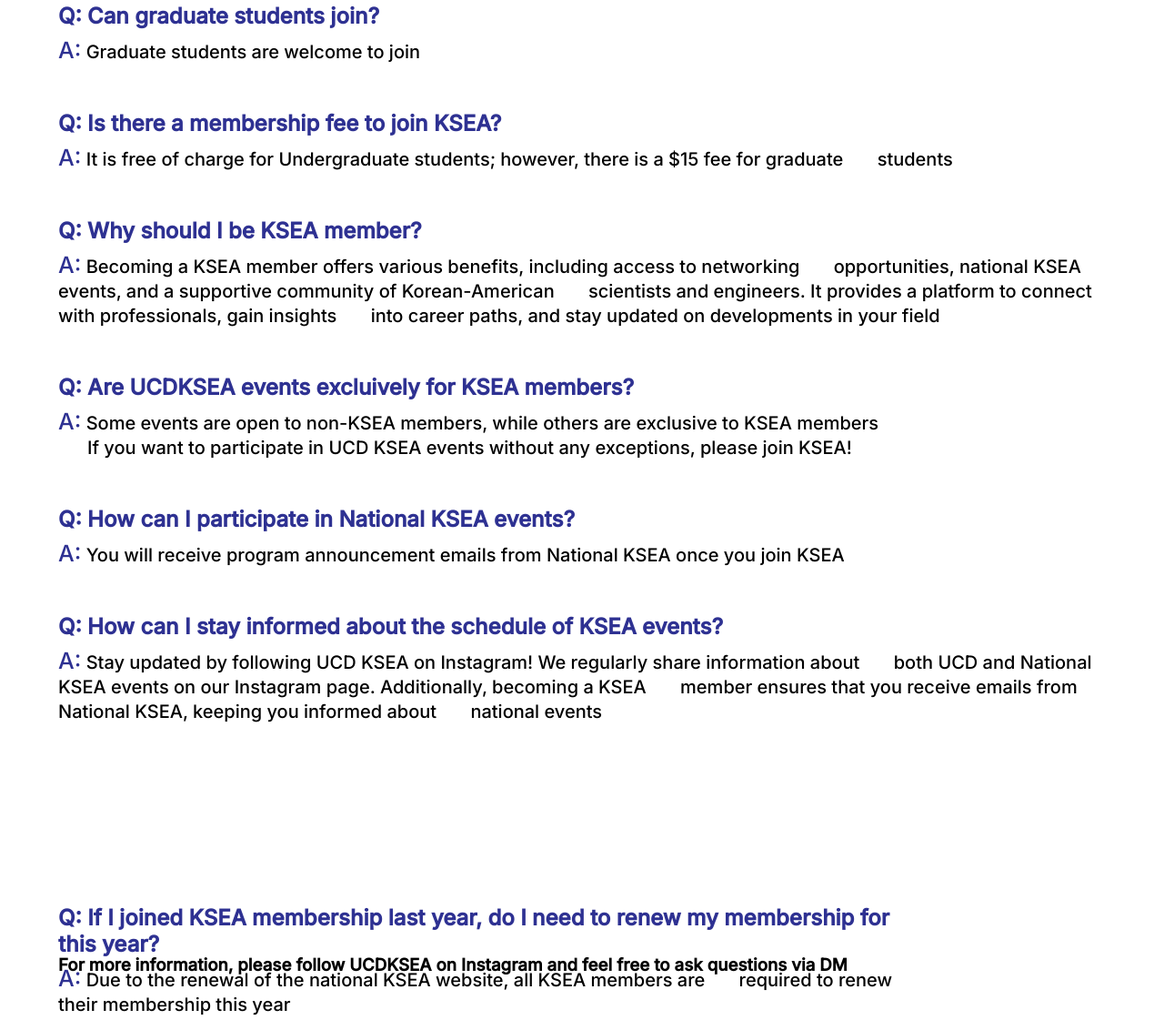
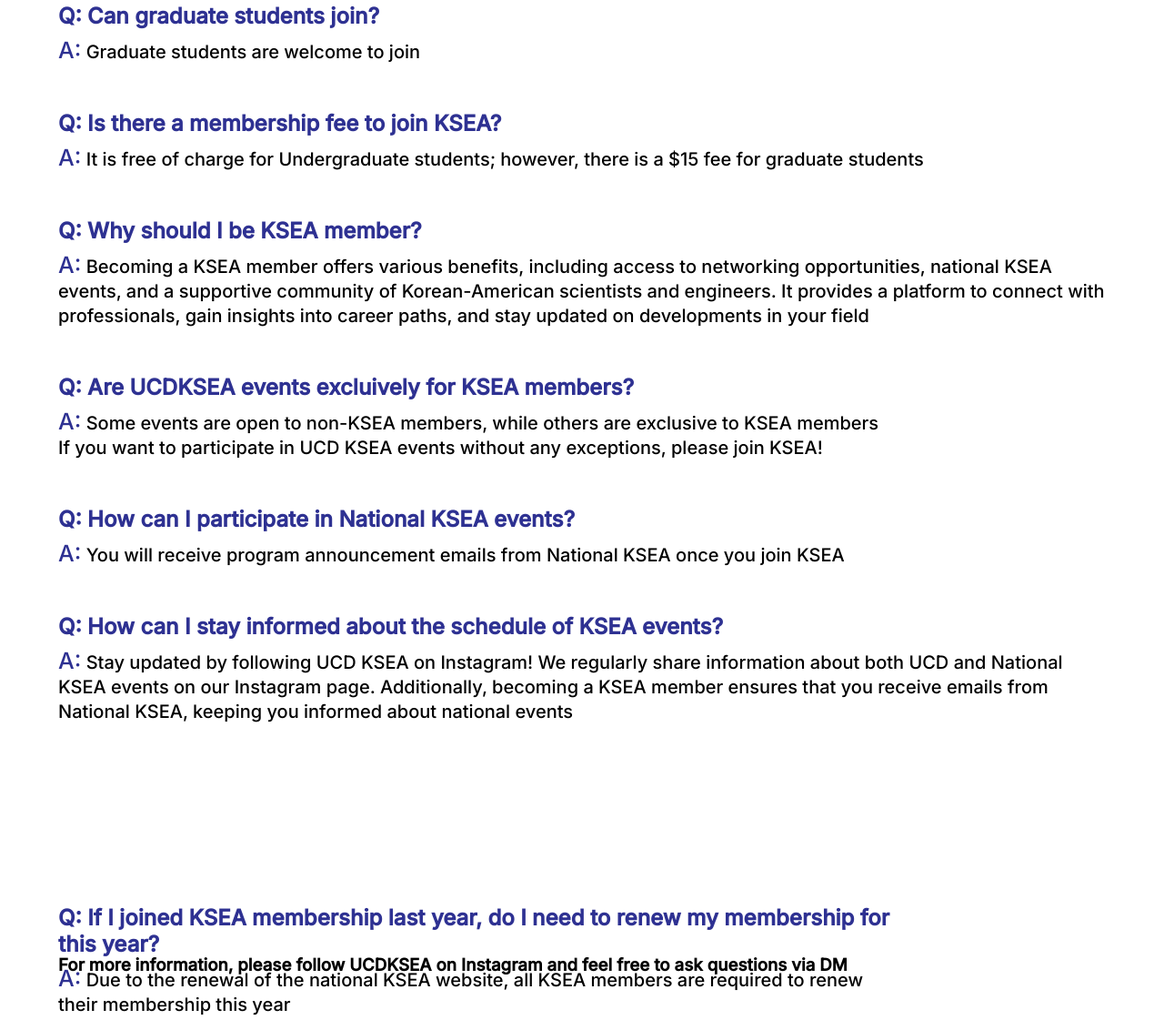
Before and after one commit to januie/kseawebsite, a plain HTML site: page faq.html in a window 1280 px wide. Shown: the part 832-1953 px from the top of the page at 91% size. Drawn offline with Linux system fonts and the light colour scheme.

Commit message:
Update faq.html

```diff
--- a/faq.html
+++ b/faq.html
@@ -21,7 +21,7 @@
         <div class="nav-links">
           <ul>
             <li><a href="index.html">Home</a></li>
-            <li><a href="about.html">About UCD KSEA</a></li>
+            <li><a href="about.html">About KSEA</a></li>
             <li><a href="board.html">Board Members</a></li>
             <li><a href="event.html">Events</a></li>
             <li><a href="faq.html">FAQ</a></li>
@@ -34,131 +34,85 @@
     </section>
 
     <section class="faq">
-      <div class="questions">
-        <h1>Frequency Asked Questions</h1>
+
+      <div class = "questions">
+        <h1> Frequency Asked Questions</h1>
       </div>
 
-      <div class="onlykorean">
+      <div class= "onlykorean">
         <h2>Q: Are events open exclusively to Korean students?</h2>
-        <p>
-          <span style="color: #2e3192; font-size: 25px">A:</span> Events are
-          welcoming to all individuals interested in Korean culture. While
-          anyone can &nbsp;&nbsp;&nbsp;&nbsp;&nbsp;&nbsp;participate, it's
-          important to note that the majority of the communication during the
-          event &nbsp;&nbsp;&nbsp;&nbsp;&nbsp;&nbsp;will be in the Korean
-          language
+        <p><span style = "color: #2E3192 ; font-size: 25px;">A:</span> Events are welcoming to all individuals interested in Korean culture. While anyone can
+          participate, it's important to note that the majority of the communication during the event
+          will be in the Korean language</p>
+      </div>
+
+      <div class = "stemmajor">
+        <h2>Q: Do I need to pursue a major in STEM?</h2>
+        <p><span style = "color: #2E3192 ; font-size: 25px;">A:</span> We welcome participants from all majors; having a STEM major is not a requirement</p>
+      </div>
+
+      <div class = "gradstudent">
+        <h2>Q: Can graduate students join?</h2>
+        <p><span style = "color: #2E3192 ; font-size: 25px;">A:</span> Graduate students are welcome to join</p>
+      </div>
+
+      <div class = "fee">
+        <h2>Q: Is there a membership fee to join KSEA?</h2>
+        <p><span style = "color: #2E3192 ; font-size: 25px;">A:</span> It is free of charge for Undergraduate students; however, there is a $15 fee for graduate
+          students</p>
+      </div>
+
+      <div class = "member">
+        <h2>Q: Why should I be KSEA member? </h2>
+        <p><span style = "color: #2E3192 ; font-size: 25px;">A:</span> Becoming a KSEA member offers various benefits, including access to networking
+          opportunities, national KSEA events, and a supportive community of Korean-American
+          scientists and engineers. It provides a platform to connect with professionals, gain insights
+          into career paths, and stay updated on developments in your field</p>
+      </div>
+
+      <div class = "kseaevent">
+        <h2>Q: Are UCDKSEA events excluively for KSEA members?</h2>
+        <p><span style = "color: #2E3192 ; font-size: 25px;">A:</span> Some events are open to non-KSEA members, while others are exclusive to KSEA members
+          <br> If you want to participate in UCD KSEA events without any exceptions, please join KSEA!
         </p>
       </div>
 
-      <div class="stemmajor">
-        <h2>Q: Do I need to pursue a major in STEM?</h2>
-        <p>
-          <span style="color: #2e3192; font-size: 25px">A:</span> We welcome
-          participants from all majors; having a STEM major is not a requirement
-        </p>
+      <div class = "nationalksea">
+        <h2>Q: How can I participate in National KSEA events?</h2>
+        <p><span style = "color: #2E3192 ; font-size: 25px;">A:</span> You will receive program announcement emails from National KSEA once you join KSEA</p>
       </div>
 
-      <div class="gradstudent">
-        <h2>Q: Can graduate students join?</h2>
-        <p>
-          <span style="color: #2e3192; font-size: 25px">A:</span> Graduate
-          students are welcome to join
-        </p>
+      <div class = "knowevent">
+        <h2>Q: How can I stay informed about the schedule of KSEA events?</h2>
+        <p><span style = "color: #2E3192 ; font-size: 25px;">A:</span> Stay updated by following UCD KSEA on Instagram! We regularly share information about
+          both UCD and National KSEA events on our Instagram page. Additionally, becoming a KSEA
+          member ensures that you receive emails from National KSEA, keeping you informed about
+          national events</p>
       </div>
 
-      <div class="fee">
-        <h2>Q: Is there a membership fee to join KSEA?</h2>
-        <p>
-          <span style="color: #2e3192; font-size: 25px">A:</span> It is free of
-          charge for Undergraduate students; however, there is a $15 fee for
-          graduate &nbsp;&nbsp;&nbsp;&nbsp;&nbsp;&nbsp;students
-        </p>
+      <div class = "join">
+        <h2>Q: If I joined KSEA membership last year, do I need to renew my membership for this year?</h2>
+        <p><span style = "color: #2E3192 ; font-size: 25px;">A:</span> Due to the renewal of the national KSEA website, all KSEA members are
+          required to renew their membership this year</p>
       </div>
 
-      <div class="member">
-        <h2>Q: Why should I be KSEA member?</h2>
-        <p>
-          <span style="color: #2e3192; font-size: 25px">A:</span> Becoming a
-          KSEA member offers various benefits, including access to networking
-          &nbsp;&nbsp;&nbsp;&nbsp;&nbsp;&nbsp;opportunities, national KSEA
-          events, and a supportive community of Korean-American
-          &nbsp;&nbsp;&nbsp;&nbsp;&nbsp;&nbsp;scientists and engineers. It
-          provides a platform to connect with professionals, gain insights
-          &nbsp;&nbsp;&nbsp;&nbsp;&nbsp;&nbsp;into career paths, and stay
-          updated on developments in your field
-        </p>
+      <div class = "more">
+        <h3> For more information, please follow UCDKSEA on Instagram and feel free to ask questions via DM</h3>
       </div>
 
-      <div class="kseaevent">
-        <h2>Q: Are UCDKSEA events excluively for KSEA members?</h2>
-        <p>
-          <span style="color: #2e3192; font-size: 25px">A:</span> Some events
-          are open to non-KSEA members, while others are exclusive to KSEA
-          members <br />
-          &nbsp;&nbsp;&nbsp;&nbsp;&nbsp;&nbsp;If you want to participate in UCD
-          KSEA events without any exceptions, please join KSEA!
-        </p>
-      </div>
-
-      <div class="nationalksea">
-        <h2>Q: How can I participate in National KSEA events?</h2>
-        <p>
-          <span style="color: #2e3192; font-size: 25px">A:</span> You will
-          receive program announcement emails from National KSEA once you join
-          KSEA
-        </p>
-      </div>
-
-      <div class="knowevent">
-        <h2>Q: How can I stay informed about the schedule of KSEA events?</h2>
-        <p>
-          <span style="color: #2e3192; font-size: 25px">A:</span> Stay updated
-          by following UCD KSEA on Instagram! We regularly share information
-          about &nbsp;&nbsp;&nbsp;&nbsp;&nbsp;&nbsp;both UCD and National KSEA
-          events on our Instagram page. Additionally, becoming a KSEA
-          &nbsp;&nbsp;&nbsp;&nbsp;&nbsp;&nbsp;member ensures that you receive
-          emails from National KSEA, keeping you informed about
-          &nbsp;&nbsp;&nbsp;&nbsp;&nbsp;&nbsp;national events
-        </p>
-      </div>
-
-      <div class="join">
-        <h2>
-          Q: If I joined KSEA membership last year, do I need to renew my
-          membership for this year?
-        </h2>
-        <p>
-          <span style="color: #2e3192; font-size: 25px">A:</span> Due to the
-          renewal of the national KSEA website, all KSEA members are
-          &nbsp;&nbsp;&nbsp;&nbsp;&nbsp;&nbsp;required to renew their membership
-          this year
-        </p>
-      </div>
-
-      <div class="more">
-        <h3>
-          For more information, please follow UCDKSEA on Instagram and feel free
-          to ask questions via DM
-        </h3>
-      </div>
-
-      <div class="instagram">
-        <a href="https://www.instagram.com/kseadavis/"
-          ><img src="images/instagramicon.jpeg" alt="Instagram Icon"
-        /></a>
+      <div class = "instagram">
+        <a href="https://www.instagram.com/kseadavis/"><img src="images/instagramicon.jpeg" alt="Instagram Icon" /></a>
         <p>Instagram: @kseadavis</p>
       </div>
 
-      <div class="linktree">
-        <a href="https://linktr.ee/ucdksea"
-          ><img src="images/linkreeicon.png" alt="Linktree Icon"
-        /></a>
+      <div class = "linktree">
+        <a href="https://linktr.ee/ucdksea"><img src="images/linkreeicon.png" alt="Linktree Icon" /></a>
         <p>Linktree: @ucdksea</p>
       </div>
     </section>
 
     <section class="footer">
-      <p>Copyright © 2023 KSEA Sacramento chapter, All Rights Reserved</p>
+      <p>Copyright © 2023 KSEA, All Rights Reserved</p>
     </section>
 
     <script src="script.js"></script>
```
